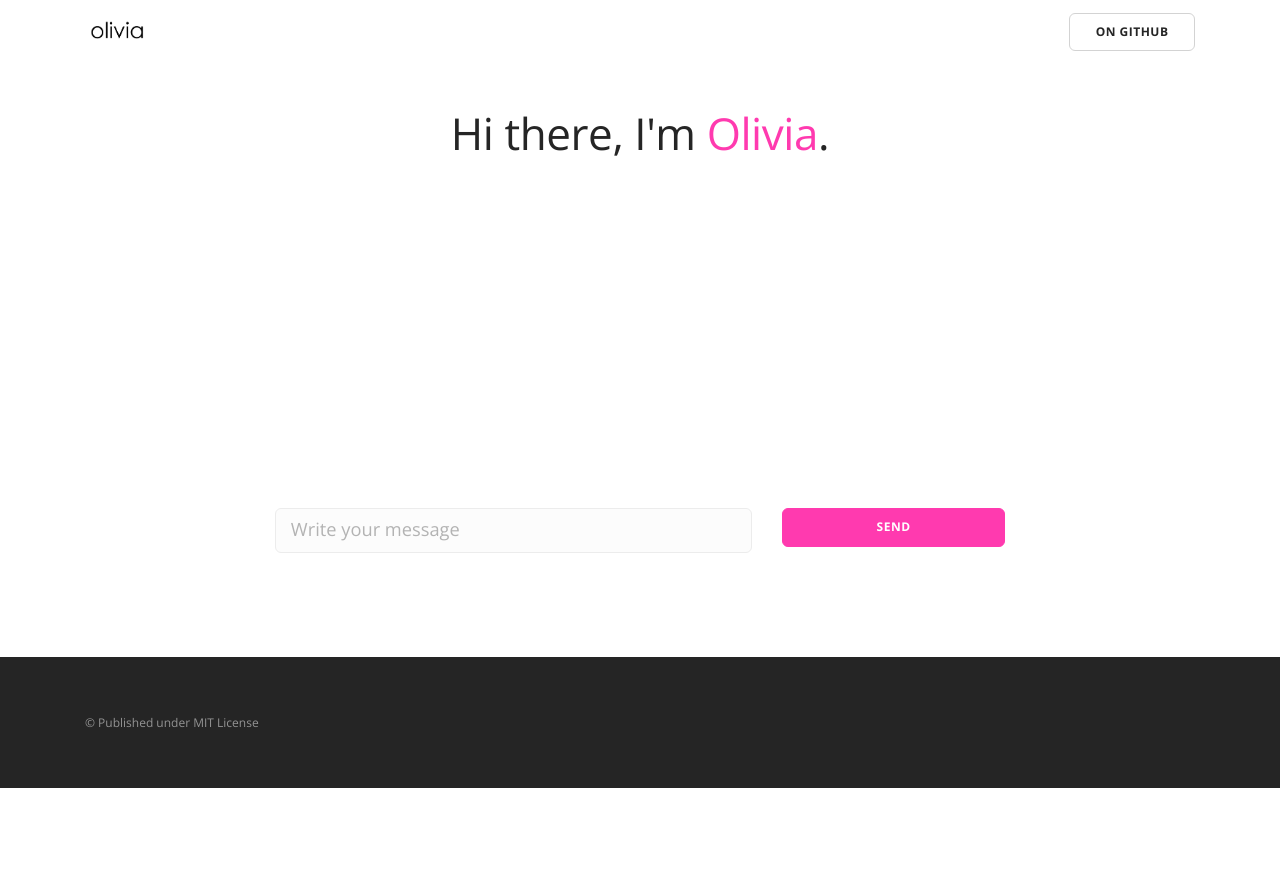
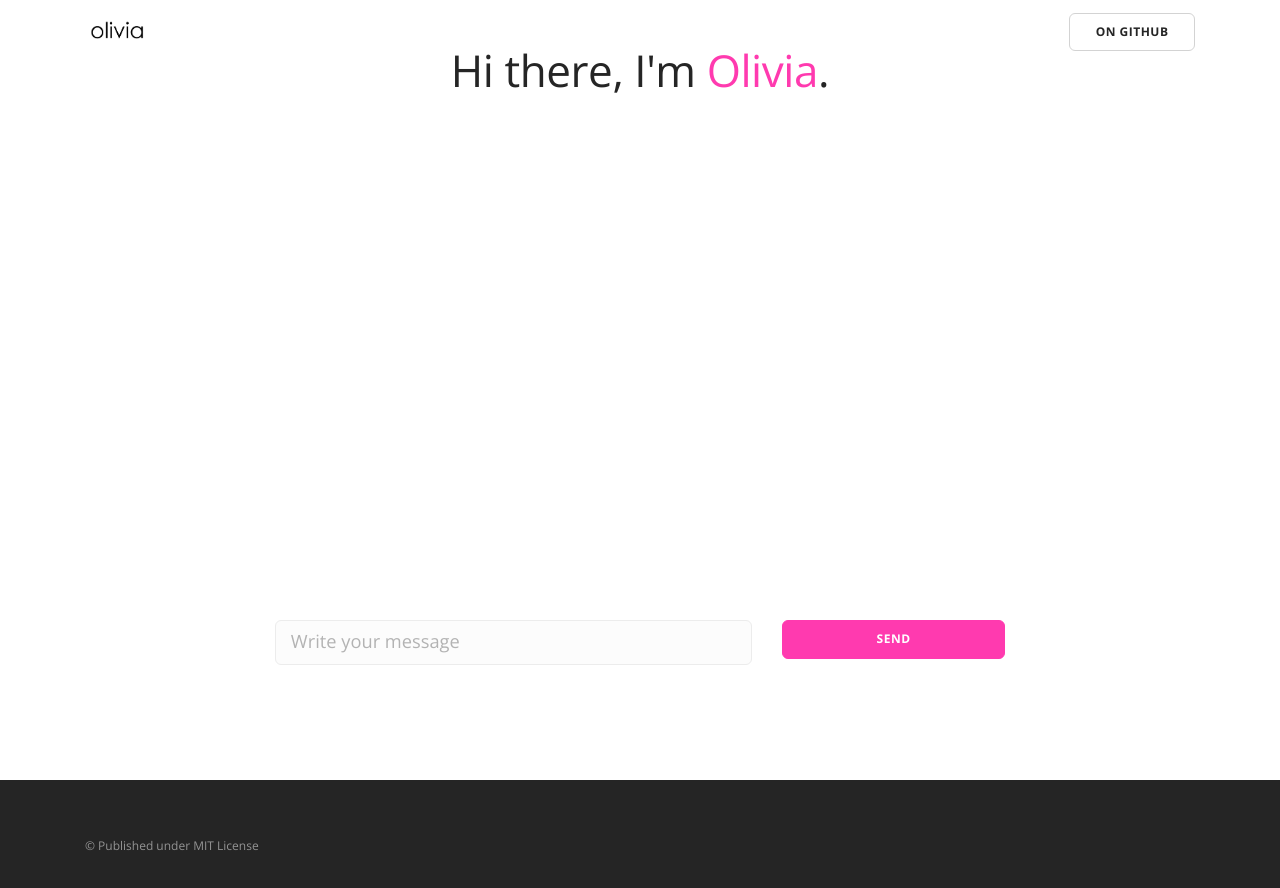
Before and after one commit to olivia-ai/olivia-ai.org, a Vue app: page /chat in a window 1280 px wide. Shown: the top 888 px of the page. Before the commit the page ends 800 px from the top, so only its background shows below. Built offline with nearby package versions, Linux system fonts and the light colour scheme; what vue-resource would draw is missing.

Commit message:
The chat page is now full height

```diff
--- a/src/views/Chat.vue
+++ b/src/views/Chat.vue
@@ -1,7 +1,7 @@
 <template>
   <div>
-    <section class="text-center" style="height: 100px">
-      <div class="container">
+    <section class="text-center height-10">
+      <div class="container pos-vertical-center">
         <div class="row">
           <div class="col-md-12">
             <h1>
@@ -11,7 +11,7 @@
         </div>
       </div>
     </section>
-    <section class="switchable" id="bubbles" style="height: 300px; overflow: auto;">
+    <section class="switchable height-60" id="bubbles" style="overflow: auto;">
       <div v-for="bubble in bubbles" :key="bubble.id" class="container">
         <div class="testimonial testimonial-2">
           <div class="testimonial__body boxed boxed--border bg--secondary"
@@ -23,7 +23,7 @@
         </div>
       </div>
     </section>
-    <section class="text-center">
+    <section class="text-center height-20">
       <div class="container">
         <div class="row">
           <div class="col-md-10 col-lg-8">
@@ -45,7 +45,7 @@
   window.setInterval(function() {
     let elem = document.getElementById('bubbles');
     elem.scrollTop = elem.scrollHeight;
-  }, 5000);
+  }, 1000);
 
   export default {
     data() {
```
